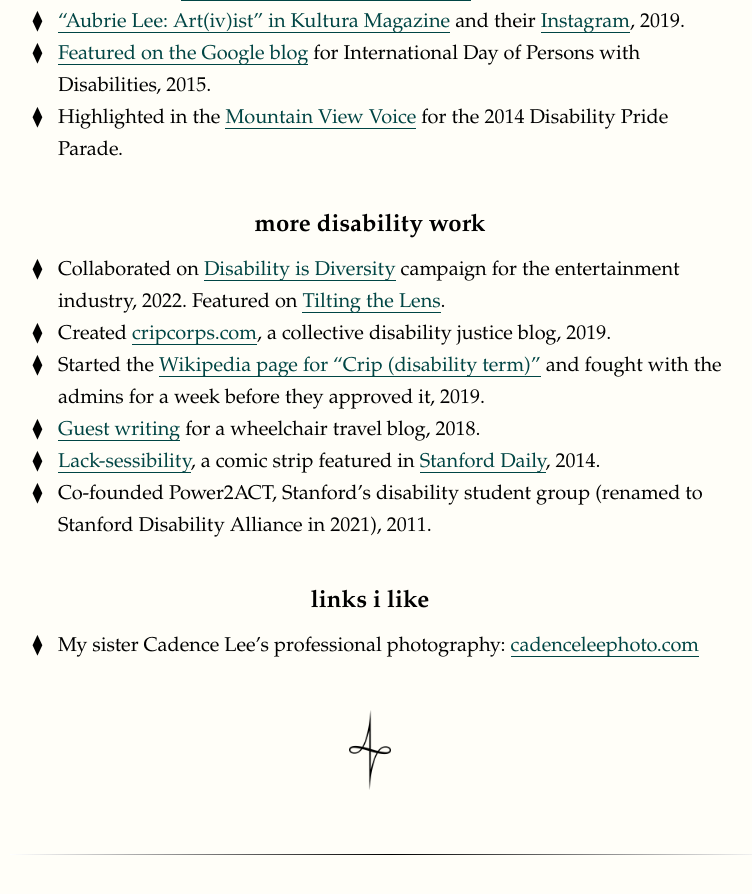
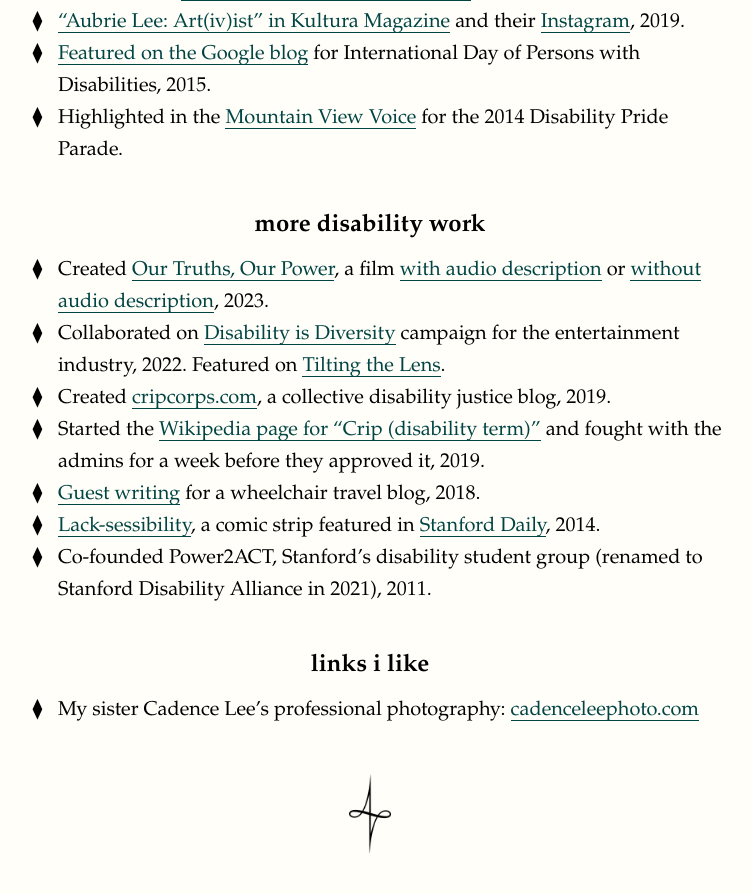
Before and after one commit to aubrielee/aubrielee.github.io, a Jekyll site: the page built from more.md, in a window 1280 px wide and 900 px high, scrolled down 3032 px. Shown: the top 894 px of the window, without its empty margins (270-1022 px from the left). Built offline with Jekyll 4.4.1, drawn with Linux system fonts in a browser that asks for light colours; nearby versions of some CDN libraries; some web fonts are replaced; a script that is not in the unit is left out.

Commit message:
Update more.md

```diff
--- a/more.md
+++ b/more.md
@@ -91,6 +91,7 @@ Not every disabled person likes to be asked about their disabilities, but if you
 - Highlighted in the <a href="https://www.mv-voice.com/news/show_photo.php?main_id=8360&type=p&media_id=6618&section_id=1" target="_blank" tabindex="0">Mountain View Voice</a> for the 2014 Disability Pride Parade.
 
 ## more disability work
+- Created [Our Truths, Our Power](https://blog.google/inside-google/life-at-google/disability-pride-month-2023/), a film [with audio description](https://youtu.be/LojBpZ_CpRY) or [without audio description](https://youtu.be/mof8iaLz4mk), 2023.
 - Collaborated on <a href="https://disabilityisdiversity.com/team" target="_blank" tabindex="0">Disability is Diversity</a> campaign for the entertainment industry, 2022. Featured on <a href="https://tiltingthelens.com/2022/10/01/the-campaign-calling-for-disabled-representation-in-film-tv/" target="_blank" tabindex="0">Tilting the Lens</a>.
 - Created <a href="https://www.cripcorps.com/" target="_blank" tabindex="0">cripcorps.com</a>, a collective disability justice blog, 2019.
 - Started the <a href="https://en.wikipedia.org/wiki/Crip_(disability_term)" target="_blank" tabindex="0">Wikipedia page for "Crip (disability term)"</a> and fought with the admins for a week before they approved it, 2019.
```
